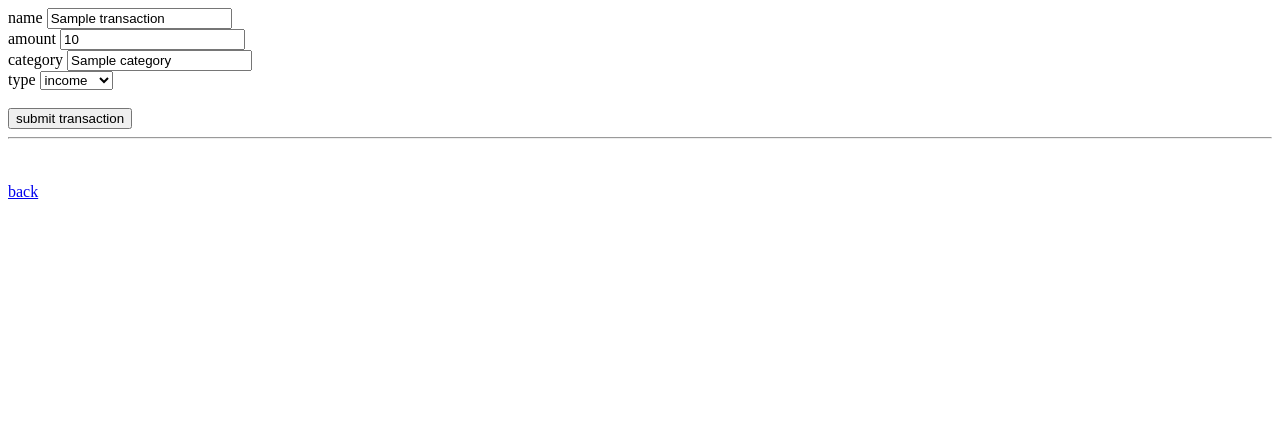
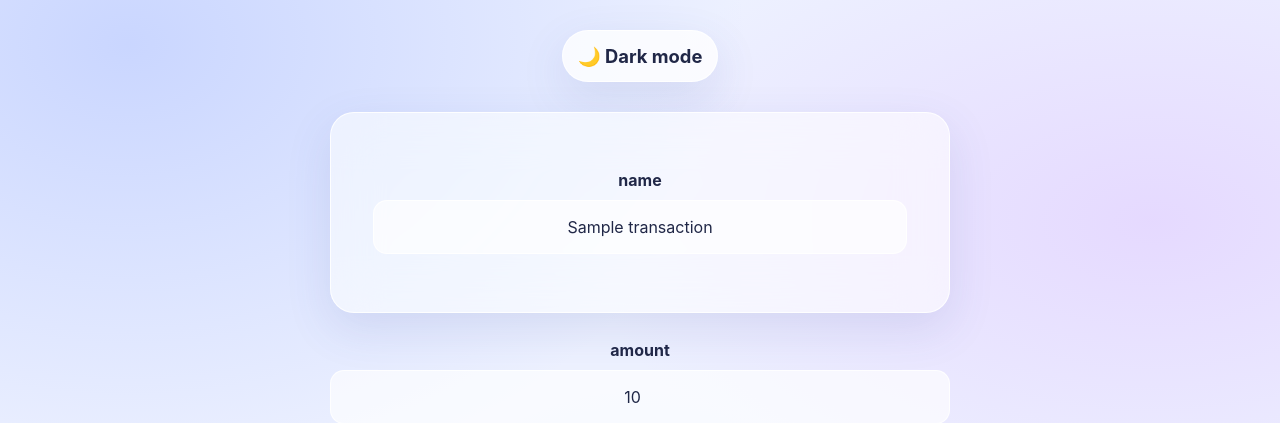
Before and after one commit to Atharken/Flask, a Flask app: template templates/edit.html in a window 1280 px wide. Shown: the top 423 px of the page. Before the commit the page ends 199 px from the top, so only its background shows below. Run offline with Flask 3, Linux system fonts and the light colour scheme; the template is opened without the code that fills it: most values are stand-ins (such as "Sample title", 1, 10 or a date in 2020).

Commit message:
Update edit.html

```diff
--- a/templates/edit.html
+++ b/templates/edit.html
@@ -4,12 +4,18 @@
     <meta charset="UTF-8">
     <meta name="viewport" content="width=device-width, initial-scale=1.0">
     <title>edit transaction</title>
+    <link rel="stylesheet" href="{{ url_for('static', filename='main.css') }}">
 
 </head>
 <body>
+    <button id="theme-toggle" type="button">
+    🌙 Dark mode
+    </button>
     <form action = "/edit/{{index}}" method = "POST">
 
-        <div>
+
+        <div class = "container">
+
             <label for = "name">name</label>
             <input id = "name" name = "name" type = "text" value = "{{transactions[index].name}}">
         </div>
@@ -36,13 +42,16 @@
             <button type = "submit">submit transaction</button>
         </div>
         {% if success == True %}
-            <p>transaction succesfully saved</p>
+        <p>transaction succesfully saved</p>
         {% endif %}
     </form>
     <hr>
     <br>
     <br>
     <a href = "/transaction">back</a>
+</div>
+
+    <script src="{{ url_for('static', filename='theme.js') }}"></script>
 
 </body>
 </html>
```
